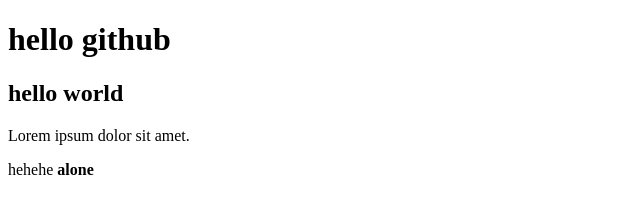
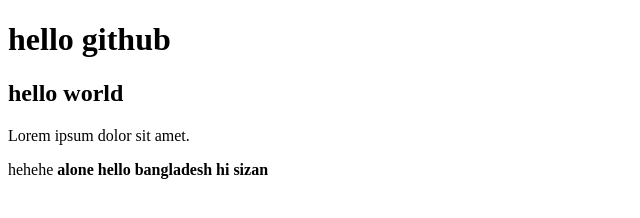
Before and after one commit to Sizan-Ahmed31/my-site, a plain HTML site: page index.html in a window 1280 px wide. Shown: the whole page, without its empty margins (0-640 px from the left). Drawn offline with Linux system fonts and the light colour scheme.

Commit message:
some changes

```diff
--- a/index.html
+++ b/index.html
@@ -14,6 +14,8 @@
     <p>Lorem ipsum dolor sit amet.</p>
     <span>hehehe</span>
     <strong>alone</strong>
+    <b>hello bangladesh</b>
+    <strong>hi sizan</strong>
 </body>
 
 </html>
```
